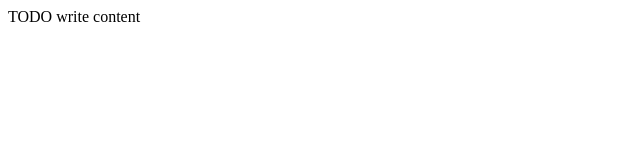
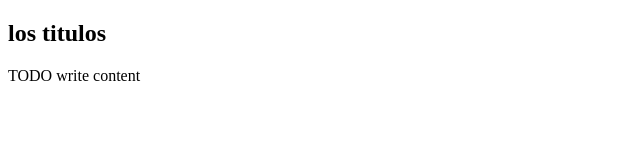
Before and after one commit to josuedekpe/cdhquispicanchi, a plain HTML site: page web/index.html in a window 1280 px wide. Shown: the whole page, without its empty margins (0-640 px from the left). Drawn offline with Linux system fonts and the light colour scheme.

Commit message:
gygcccghhh

```diff
--- a/web/index.html
+++ b/web/index.html
@@ -10,7 +10,9 @@ and open the template in the editor.
         <meta charset="UTF-8">
         <meta name="viewport" content="width=device-width, initial-scale=1.0">
     </head>
+
     <body>
+        <h2> los titulos </h2>
         <div>TODO write content</div>
     </body>
 </html>
```
